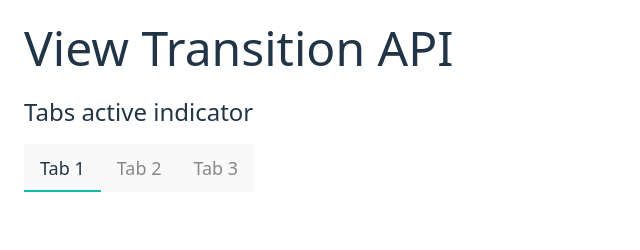
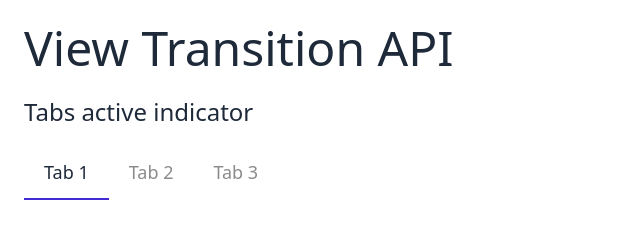
Before and after one commit to chr1s1k/fe-mambo-jambo-web-apis, a React (Vite) app: page /view-transition in a window 1280 px wide. Shown: the top 250 px of the page, without its empty margins (0-640 px from the left). Built offline with nearby package versions, Linux system fonts and the light colour scheme.

Commit message:
Fix light/dark theme

```diff
--- a/src/components/Tab/Tab.tsx
+++ b/src/components/Tab/Tab.tsx
@@ -7,7 +7,15 @@ type Props = {
 
 export default function Tab({ isActive, children, ...rest }: PropsWithChildren<Props>) {
   return (
-    <button type="button" role="tab" className={clsx("tab", { "tab-active": isActive })} {...rest}>
+    <button
+      type="button"
+      role="tab"
+      className={clsx("tab", {
+        "tab-active relative after:content-[''] after:absolute after:left-0 after:bottom-0 after:right-0 after:h-[0.125rem] after:bg-primary dark:after:bg-[var(--color-primary-custom)]":
+          isActive,
+      })}
+      {...rest}
+    >
       {children}
     </button>
   )
--- a/src/index.css
+++ b/src/index.css
@@ -1,9 +1,5 @@
 @import "tailwindcss";
 @plugin "daisyui";
-
-@theme {
-  --primary: #ffa800;
-}
 
 :root {
   font-family: system-ui, Avenir, Helvetica, Arial, sans-serif;
@@ -18,6 +14,19 @@
   text-rendering: optimizeLegibility;
   -webkit-font-smoothing: antialiased;
   -moz-osx-font-smoothing: grayscale;
+  --color-primary-custom: #ffa800;
+}
+
+@media (prefers-color-scheme: light) {
+  :root {
+    @apply text-gray-800 bg-white;
+  }
+}
+
+@media (prefers-color-scheme: dark) {
+  a {
+    @apply text-[var(--color-primary-custom)];
+  }
 }
 
 #root {
@@ -25,7 +34,7 @@
 }
 
 a {
-  @apply font-medium text-[var(--primary)];
+  @apply font-medium;
 }
 
 a:hover {
@@ -38,19 +47,6 @@ body {
 
 h1 {
   @apply text-5xl;
-}
-
-@media (prefers-color-scheme: light) {
-  :root {
-    color: #213547;
-    background-color: #ffffff;
-  }
-  a:hover {
-    color: #747bff;
-  }
-  button {
-    background-color: #f9f9f9;
-  }
 }
 
 @keyframes scaleOut {
@@ -111,20 +107,6 @@ h1 {
   animation: scaleIn 0.5s;
 }
 
-.tab-active {
-  @apply relative;
-}
-
-/* TODO: fix colors */
-
 .tab-active::after {
-  position: absolute;
-  left: 0;
-  bottom: 0;
-  right: 0;
-  height: 0.125rem;
-  --tw-bg-opacity: 1;
-  background-color: rgb(20 184 166 / var(--tw-bg-opacity, 1));
-  content: " ";
   view-transition-name: tab-active-indicator;
 }
--- a/src/pages/BatteryStatus.tsx
+++ b/src/pages/BatteryStatus.tsx
@@ -30,7 +30,7 @@ export default function BatteryStatus() {
         <>
           <div className="text-center">
             <div className="inline-flex items-center space-x-1 mb-4">
-              <div className="relative w-32 h-12 border-2 border-white rounded-md overflow-hidden">
+              <div className="relative w-32 h-12 border-2 border-gray-900 dark:border-white rounded-md overflow-hidden">
                 <div
                   className={clsx("absolute top-0 left-0 h-full", {
                     "bg-green-500": level > 50,
@@ -40,7 +40,7 @@ export default function BatteryStatus() {
                   style={{ width: `${level}%` }}
                 ></div>
               </div>
-              <div className="w-2 h-6 bg-white rounded-r-md"></div>
+              <div className="w-2 h-6 bg-gray-900 dark:bg-white rounded-r-md"></div>
             </div>
           </div>
           <div className="text-center">
--- a/src/pages/ViewTransition.tsx
+++ b/src/pages/ViewTransition.tsx
@@ -1,4 +1,3 @@
-import clsx from "clsx"
 import { MouseEvent, useRef, useState } from "react"
 import { flushSync } from "react-dom"
 import { Tab } from "../components"
@@ -70,7 +69,7 @@ export default function ViewTransition() {
       </div>
       <section className="min-h-svh">
         <h2 className="text-2xl mb-4">Tabs active indicator</h2>
-        <div role="tablist" className="tabs tabs-bordered tabs-lg">
+        <div role="tablist" className="tabs tabs-bordered tabs-xl">
           <Tab isActive={activeTab === 0} onClick={() => changeActiveTab(0)}>
             Tab 1
           </Tab>
@@ -92,7 +91,7 @@ export default function ViewTransition() {
         <ul className="list rounded-box">
           {items.map((item) => (
             <li
-              className="list-row items-center hover:bg-gray-700 transition"
+              className="list-row items-center dark:hover:bg-gray-700 hover:bg-gray-300 transition"
               key={item.id}
               style={{ viewTransitionName: item.justAdded ? "item-active" : `item-${item.id}` }}
               data-id={item.id}
```
